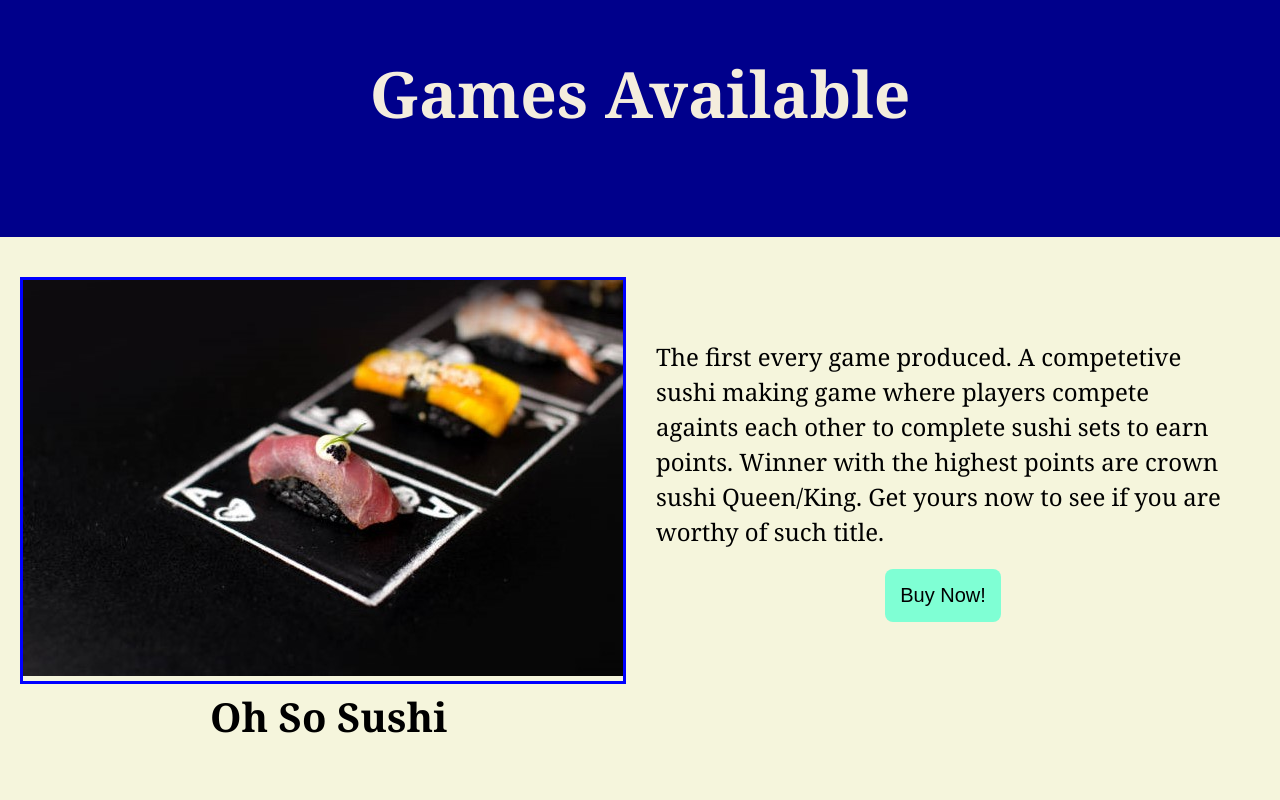
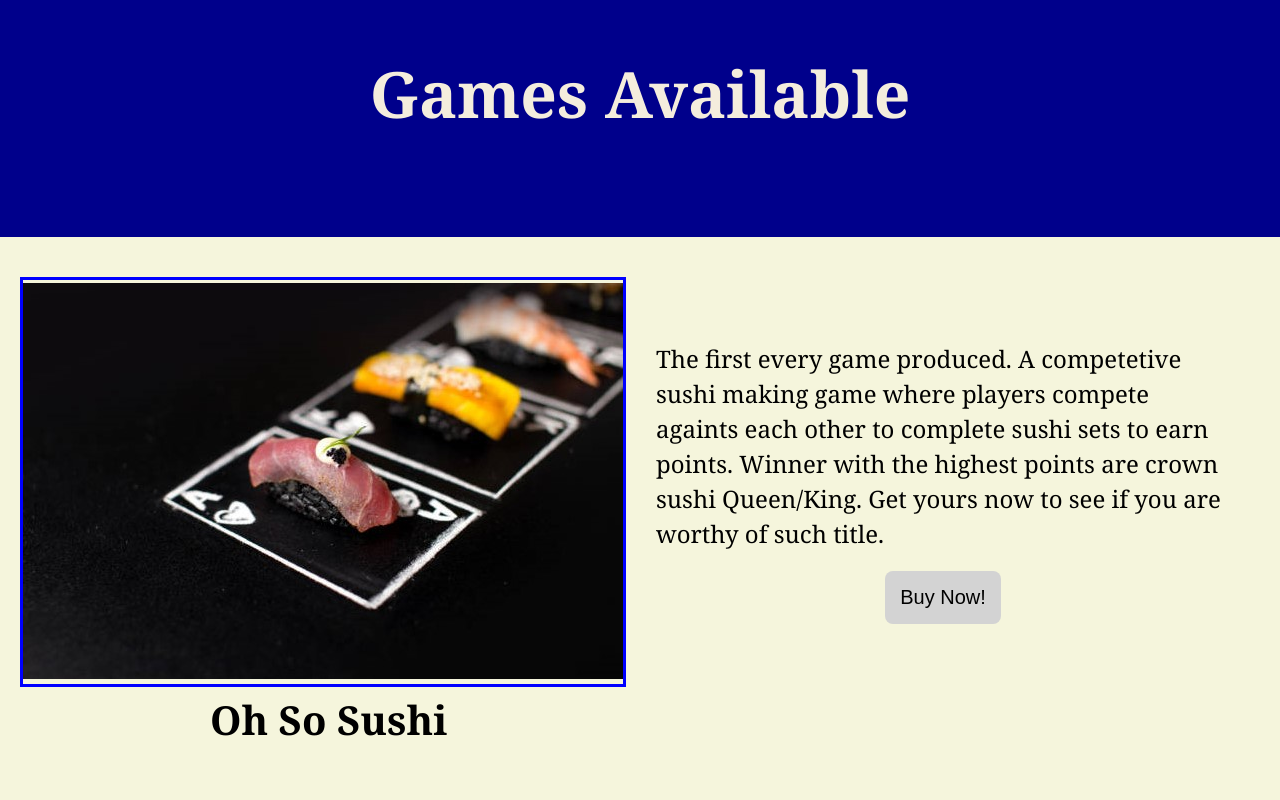
Before and after one commit to JiaYun5/ASG1, a plain HTML site: page games.html in a window 1280 px wide. In both pictures the pointer is over the button "Buy Now!". Shown: the top 800 px of the page. Drawn offline with Linux system fonts and the light colour scheme.

Commit message:
button style changes commit

```diff
--- a/stylesheet.css
+++ b/stylesheet.css
@@ -99,6 +99,8 @@ h1 {
 .box2 .image,
 .box3 .image {
 	text-align: left;
+	padding-top: 3px;
+	padding: ;
 	border: 3px solid blue;
 }
 
@@ -130,6 +132,6 @@ h1 {
 	border-radius: 8px;
 }
 
-button a:hover {
-	background-color: aqua;
+button:hover {
+	background-color: lightgray;
 }
```
